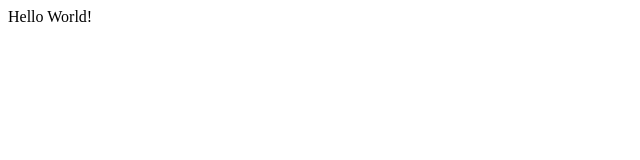
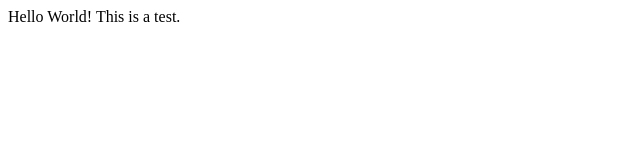
Before and after one commit to chrisetler/TestWebSite, a plain HTML site: page index.html in a window 1280 px wide. Shown: the full height of the page, 0-640 px from the left. Drawn offline with Linux system fonts and the light colour scheme.

Commit message:
Test commit.

```diff
--- a/index.html
+++ b/index.html
@@ -3,7 +3,7 @@
 	<body>
 
 		Hello World!
-
+		This is a test.
 	</body>
 
 </html>
```
